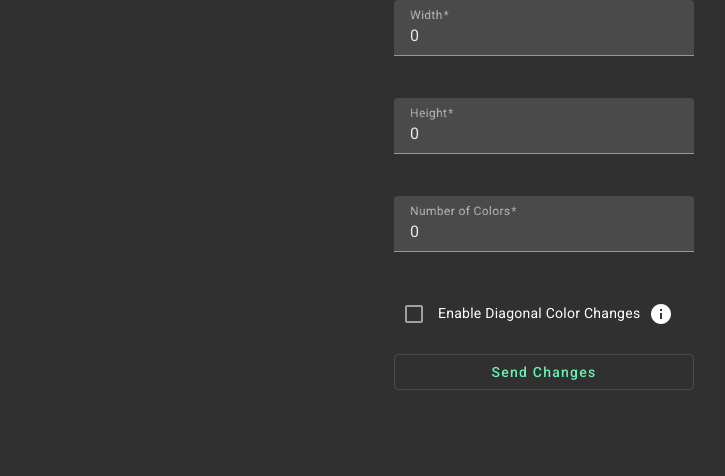
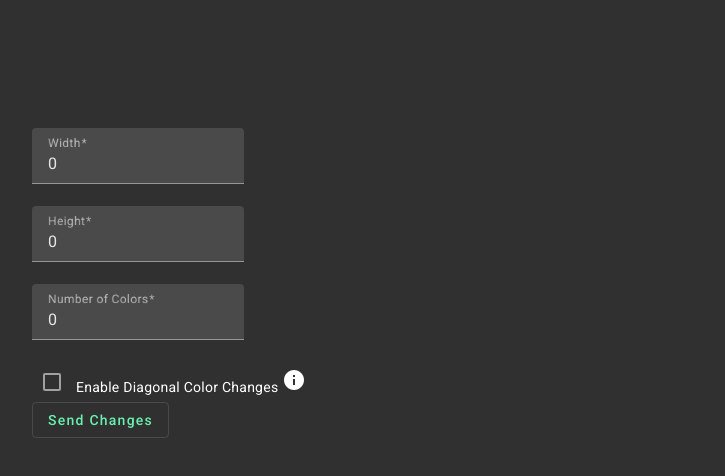
Before and after one commit to LuizSoghomonyan/nvidia_InteractiveColorfulWall, an Angular app: page / in a window 1280 px wide. Shown: the top 476 px of the page, without its empty margins (96-821 px from the left). Built offline with nearby package versions, Linux system fonts and the light colour scheme.

Commit message:
css: add styles for app component

```diff
--- a/src/app/app.component.css
+++ b/src/app/app.component.css
@@ -1,21 +1,19 @@
-.form {
+.container {
   display: flex;
-  flex-direction: column;
-  max-width: 300px;
-  margin: 0 auto;
+  align-items: flex-start;
+  justify-content: flex-start;
 }
 
-.input {
-  margin-bottom: 20px;
+.form {
+  width: 300px;
+  margin-right: 10%;
+  margin-left: 10%;
+  margin-top: 10%;
 }
 
-
-.mat-checkbox {
-  margin-bottom: 10px;
+.wall {
+  flex: 1;
+  margin-right: 10%;
+  margin-left: 10%;
+  margin-top: 10%;
 }
-
-
-.mat-icon {
-  vertical-align: middle;
-  margin-left: 5px;
-}
--- a/src/app/app.component.html
+++ b/src/app/app.component.html
@@ -1,3 +1,4 @@
+<div class="container">
   <form [formGroup]="form" class="form">
     <mat-form-field class="input">
       <mat-label>Width</mat-label>
@@ -38,6 +39,8 @@
   </form>
 
 
-<div *ngIf="this.form.valid">
+  <div class="wall" *ngIf="this.form.valid">
     <app-wall [settings]="wallSetting"></app-wall>
   </div>
+
+</div>
```
Lines whose indentation alone changed are shown as unchanged.
